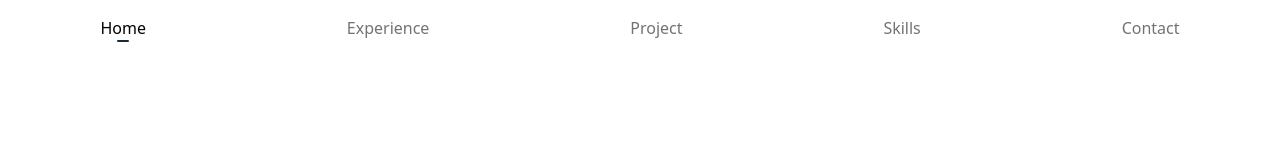
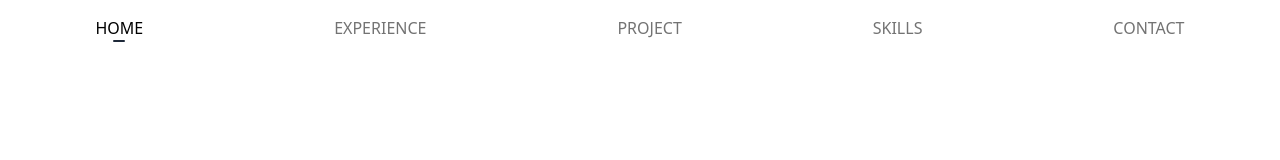
Before and after one commit to Martin-Lianzhan-Gao/Portfolio_3d, a Next.js app: page / in a window 1280 px wide. Shown: the top 160 px of the page. Built offline with nearby package versions, Linux system fonts and the light colour scheme; no server answers.

Commit message:
UI: update header selection items

```diff
--- a/src/components/header.tsx
+++ b/src/components/header.tsx
@@ -63,7 +63,7 @@ const Header = () => {
     // state represents whether scolling
     const [isScrolling, setIsScrolling] = useState(false);
     // header / menu items
-    const itemTexts = ['Home', 'Experience', 'Project', 'Skills', 'Contact'];
+    const itemTexts = ['HOME', 'EXPERIENCE', 'PROJECT', 'SKILLS', 'CONTACT'];
     // determine control state of the header based on the screen type
     const showHeader = isMobile ? isOpen : isScrollUp;
 
```
